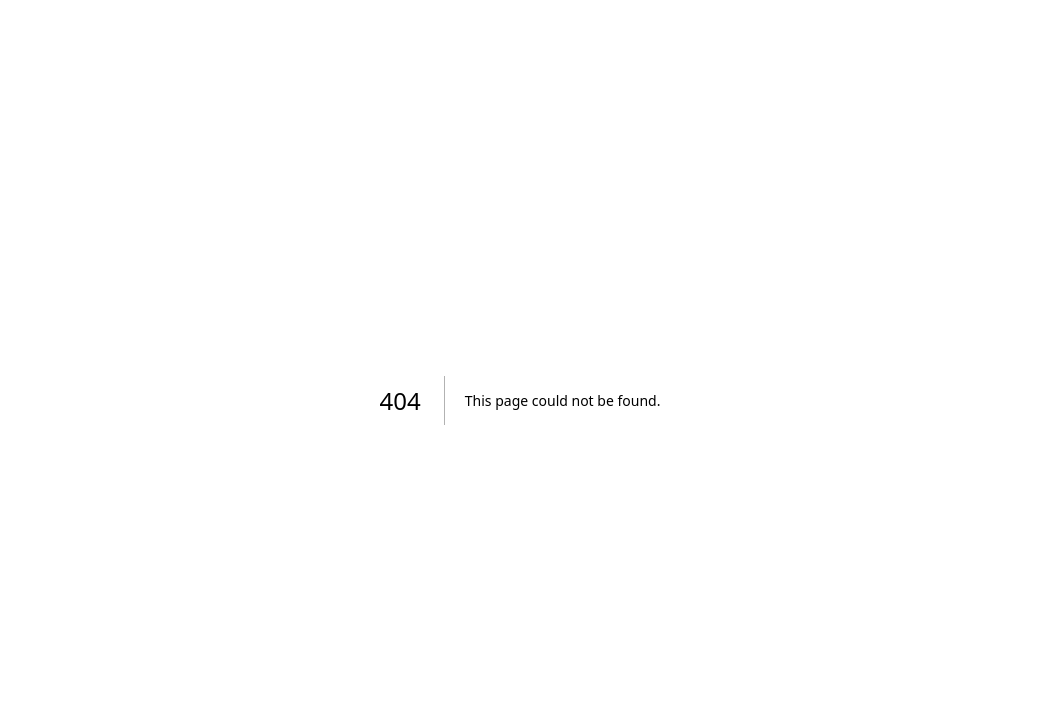
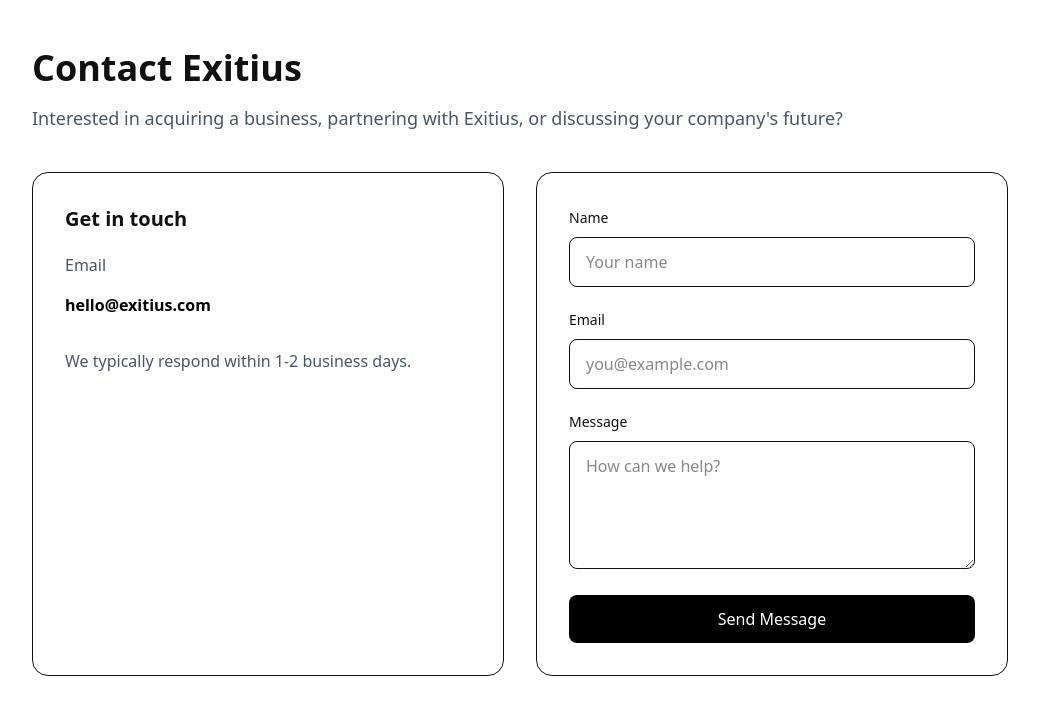
Before and after one commit to jasb-to/exitius, a Next.js app: page /contact in a window 1280 px wide. Before the commit this address had no page. Shown: the top 714 px of the page, without its empty margins (120-1159 px from the left). Built offline with nearby package versions, Linux system fonts and the light colour scheme.

Commit message:
Create page.tsx

```diff
--- /dev/null
+++ b/app/contact/page.tsx
@@ -0,0 +1,194 @@
+export default function ContactPage() {
+
+  return (
+
+    <main className="
+      max-w-5xl
+      mx-auto
+      px-6
+      py-12
+    ">
+
+      <h1 className="
+        text-4xl
+        font-bold
+      ">
+        Contact Exitius
+      </h1>
+
+
+      <p className="
+        mt-4
+        text-gray-600
+        text-lg
+      ">
+        Interested in acquiring a business, partnering with Exitius,
+        or discussing your company's future?
+      </p>
+
+
+
+      <div className="
+        mt-10
+        grid
+        md:grid-cols-2
+        gap-8
+      ">
+
+
+        <div className="
+          rounded-2xl
+          border
+          p-8
+        ">
+
+          <h2 className="
+            text-xl
+            font-bold
+          ">
+            Get in touch
+          </h2>
+
+
+          <div className="
+            mt-5
+            space-y-4
+            text-gray-600
+          ">
+
+            <p>
+              Email
+            </p>
+
+            <p className="
+              font-semibold
+              text-black
+            ">
+              hello@exitius.com
+            </p>
+
+
+            <p className="pt-4">
+              We typically respond within 1-2 business days.
+            </p>
+
+
+          </div>
+
+        </div>
+
+
+
+        <form className="
+          rounded-2xl
+          border
+          p-8
+          space-y-5
+        ">
+
+
+          <div>
+
+            <label className="
+              text-sm
+              font-medium
+            ">
+              Name
+            </label>
+
+
+            <input
+              className="
+                mt-2
+                w-full
+                rounded-lg
+                border
+                px-4
+                py-3
+              "
+              placeholder="Your name"
+            />
+
+          </div>
+
+
+
+          <div>
+
+            <label className="
+              text-sm
+              font-medium
+            ">
+              Email
+            </label>
+
+
+            <input
+              className="
+                mt-2
+                w-full
+                rounded-lg
+                border
+                px-4
+                py-3
+              "
+              placeholder="you@example.com"
+            />
+
+          </div>
+
+
+
+          <div>
+
+            <label className="
+              text-sm
+              font-medium
+            ">
+              Message
+            </label>
+
+
+            <textarea
+              className="
+                mt-2
+                w-full
+                rounded-lg
+                border
+                px-4
+                py-3
+                h-32
+              "
+              placeholder="How can we help?"
+            />
+
+          </div>
+
+
+
+          <button
+            type="submit"
+            className="
+              w-full
+              rounded-lg
+              bg-black
+              px-5
+              py-3
+              text-white
+            "
+          >
+            Send Message
+          </button>
+
+
+        </form>
+
+
+      </div>
+
+
+    </main>
+
+  );
+
+}
```
